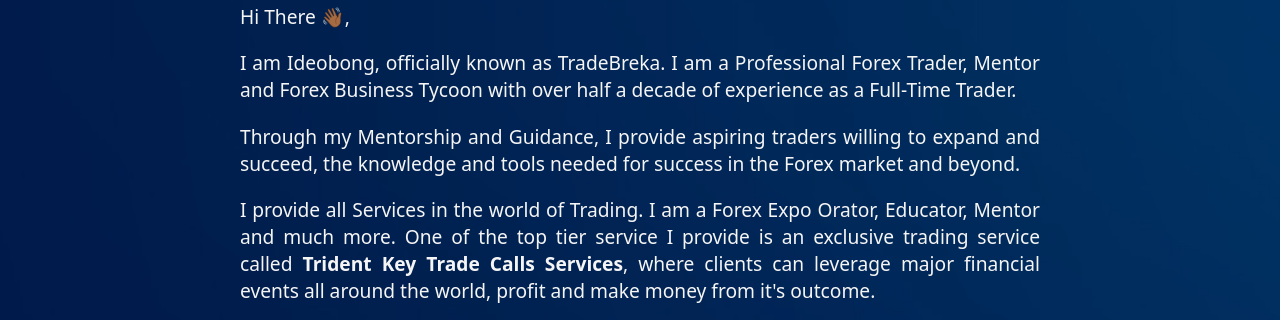
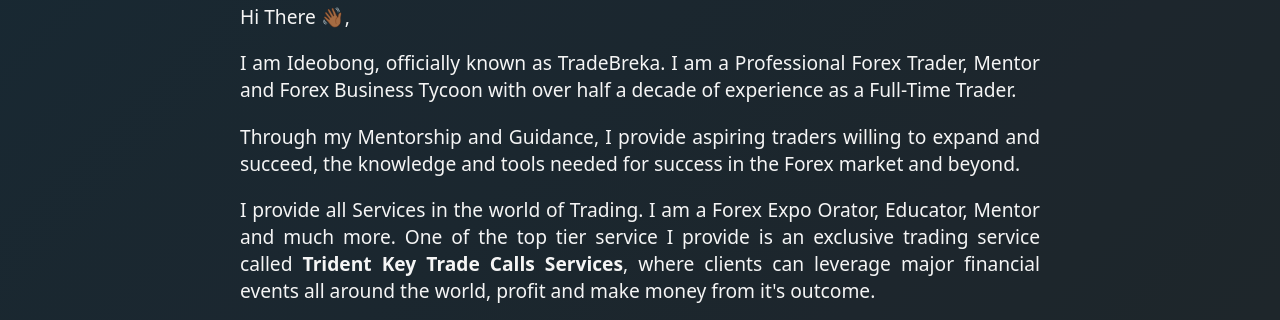
Before and after one commit to TradeBreka/tradebreka.github.io, a plain HTML site: page index.html in a window 1280 px wide. Shown: the part 304-624 px from the top of the page. Drawn offline with Linux system fonts and the light colour scheme.

Commit message:
removed background image

```diff
--- a/index.html
+++ b/index.html
@@ -18,7 +18,7 @@
 
         body {
             background: linear-gradient(-45deg, #333333, #1F3B4D, #000080);
-            background-image: url('background.jpg');
+            /* background-image: url('background.jpg'); */
             background-size: cover;
             animation: gradient 15s ease infinite;
             background-size: 400% 400%;
```
